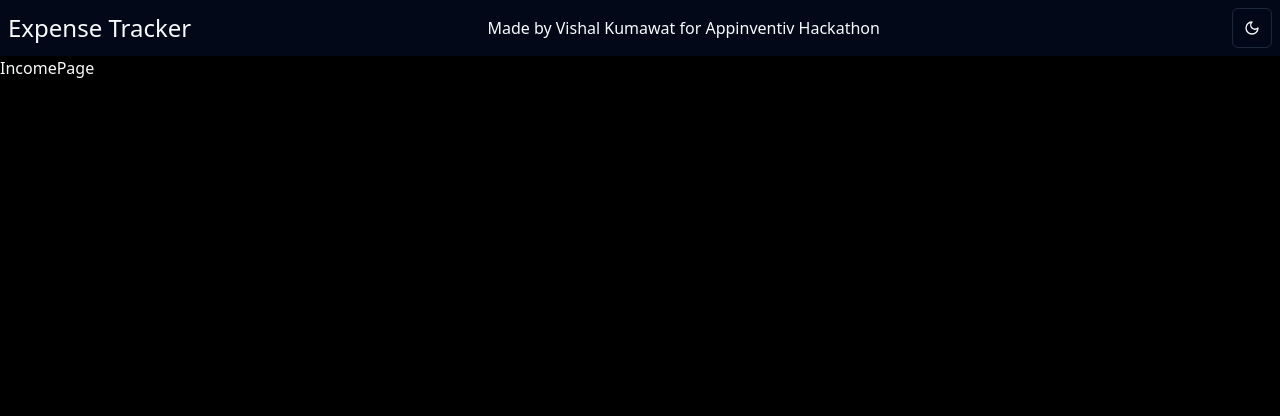
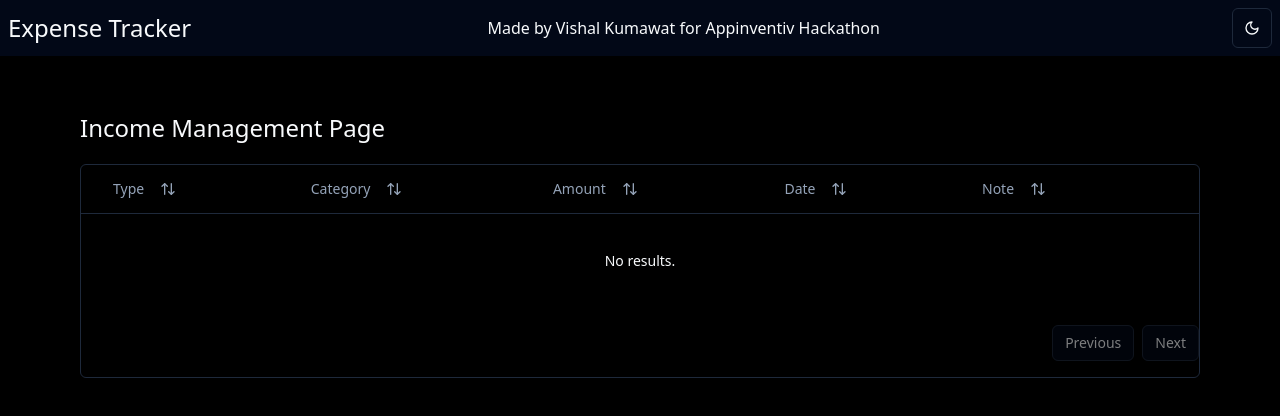
Before and after one commit to vishal-kumawat-appinventiv/hackathon-day1, a React (Vite) app: page /income in a window 1280 px wide. Shown: the top 416 px of the page. Built offline with nearby package versions, Linux system fonts and the light colour scheme.

Commit message:
table added in income

```diff
--- a/package.json
+++ b/package.json
@@ -17,6 +17,7 @@
     "@radix-ui/react-slot": "^1.1.0",
     "@radix-ui/react-toast": "^1.2.2",
     "@reduxjs/toolkit": "^2.3.0",
+    "@tanstack/react-table": "^8.20.5",
     "class-variance-authority": "^0.7.0",
     "clsx": "^2.1.1",
     "date-fns": "^3.6.0",
--- /dev/null
+++ b/src/components/ui/table.tsx
@@ -0,0 +1,117 @@
+import * as React from "react"
+
+import { cn } from "@/lib/utils"
+
+const Table = React.forwardRef<
+  HTMLTableElement,
+  React.HTMLAttributes<HTMLTableElement>
+>(({ className, ...props }, ref) => (
+  <div className="relative w-full overflow-auto">
+    <table
+      ref={ref}
+      className={cn("w-full caption-bottom text-sm", className)}
+      {...props}
+    />
+  </div>
+))
+Table.displayName = "Table"
+
+const TableHeader = React.forwardRef<
+  HTMLTableSectionElement,
+  React.HTMLAttributes<HTMLTableSectionElement>
+>(({ className, ...props }, ref) => (
+  <thead ref={ref} className={cn("[&_tr]:border-b", className)} {...props} />
+))
+TableHeader.displayName = "TableHeader"
+
+const TableBody = React.forwardRef<
+  HTMLTableSectionElement,
+  React.HTMLAttributes<HTMLTableSectionElement>
+>(({ className, ...props }, ref) => (
+  <tbody
+    ref={ref}
+    className={cn("[&_tr:last-child]:border-0", className)}
+    {...props}
+  />
+))
+TableBody.displayName = "TableBody"
+
+const TableFooter = React.forwardRef<
+  HTMLTableSectionElement,
+  React.HTMLAttributes<HTMLTableSectionElement>
+>(({ className, ...props }, ref) => (
+  <tfoot
+    ref={ref}
+    className={cn(
+      "border-t bg-muted/50 font-medium [&>tr]:last:border-b-0",
+      className
+    )}
+    {...props}
+  />
+))
+TableFooter.displayName = "TableFooter"
+
+const TableRow = React.forwardRef<
+  HTMLTableRowElement,
+  React.HTMLAttributes<HTMLTableRowElement>
+>(({ className, ...props }, ref) => (
+  <tr
+    ref={ref}
+    className={cn(
+      "border-b transition-colors hover:bg-muted/50 data-[state=selected]:bg-muted",
+      className
+    )}
+    {...props}
+  />
+))
+TableRow.displayName = "TableRow"
+
+const TableHead = React.forwardRef<
+  HTMLTableCellElement,
+  React.ThHTMLAttributes<HTMLTableCellElement>
+>(({ className, ...props }, ref) => (
+  <th
+    ref={ref}
+    className={cn(
+      "h-12 px-4 text-left align-middle font-medium text-muted-foreground [&:has([role=checkbox])]:pr-0",
+      className
+    )}
+    {...props}
+  />
+))
+TableHead.displayName = "TableHead"
+
+const TableCell = React.forwardRef<
+  HTMLTableCellElement,
+  React.TdHTMLAttributes<HTMLTableCellElement>
+>(({ className, ...props }, ref) => (
+  <td
+    ref={ref}
+    className={cn("p-4 align-middle [&:has([role=checkbox])]:pr-0", className)}
+    {...props}
+  />
+))
+TableCell.displayName = "TableCell"
+
+const TableCaption = React.forwardRef<
+  HTMLTableCaptionElement,
+  React.HTMLAttributes<HTMLTableCaptionElement>
+>(({ className, ...props }, ref) => (
+  <caption
+    ref={ref}
+    className={cn("mt-4 text-sm text-muted-foreground", className)}
+    {...props}
+  />
+))
+TableCaption.displayName = "TableCaption"
+
+export {
+  Table,
+  TableHeader,
+  TableBody,
+  TableFooter,
+  TableHead,
+  TableRow,
+  TableCell,
+  TableCaption,
+}
--- /dev/null
+++ b/src/screens/IncomePage/columns.tsx
@@ -0,0 +1,115 @@
+import { Budget } from "@/lib/types";
+import { ColumnDef } from "@tanstack/react-table";
+import { MoreHorizontal } from "lucide-react";
+import { ArrowUpDown } from "lucide-react";
+
+import { Button } from "@/components/ui/button";
+import {
+  DropdownMenu,
+  DropdownMenuContent,
+  DropdownMenuItem,
+  DropdownMenuLabel,
+  DropdownMenuSeparator,
+  DropdownMenuTrigger,
+} from "@/components/ui/dropdown-menu";
+
+export const columns: ColumnDef<Budget>[] = [
+  {
+    accessorKey: "type",
+    header: ({ column }) => {
+      return (
+        <Button
+          variant="ghost"
+          onClick={() => column.toggleSorting(column.getIsSorted() === "asc")}
+        >
+          Type
+          <ArrowUpDown className="ml-2 h-4 w-4" />
+        </Button>
+      );
+    },
+  },
+  {
+    accessorKey: "category",
+    header: ({ column }) => {
+      return (
+        <Button
+          variant="ghost"
+          onClick={() => column.toggleSorting(column.getIsSorted() === "asc")}
+        >
+          Category
+          <ArrowUpDown className="ml-2 h-4 w-4" />
+        </Button>
+      );
+    },
+  },
+  {
+    accessorKey: "amount",
+    header: ({ column }) => {
+      return (
+        <Button
+          variant="ghost"
+          onClick={() => column.toggleSorting(column.getIsSorted() === "asc")}
+        >
+          Amount
+          <ArrowUpDown className="ml-2 h-4 w-4" />
+        </Button>
+      );
+    },
+  },
+  {
+    accessorKey: "date",
+    header: ({ column }) => {
+      return (
+        <Button
+          variant="ghost"
+          onClick={() => column.toggleSorting(column.getIsSorted() === "asc")}
+        >
+          Date
+          <ArrowUpDown className="ml-2 h-4 w-4" />
+        </Button>
+      );
+    },
+  },
+  {
+    accessorKey: "note",
+    header: ({ column }) => {
+      return (
+        <Button
+          variant="ghost"
+          onClick={() => column.toggleSorting(column.getIsSorted() === "asc")}
+        >
+          Note
+          <ArrowUpDown className="ml-2 h-4 w-4" />
+        </Button>
+      );
+    },
+  },
+  {
+    id: "actions",
+    cell: ({ row }) => {
+      const incomeRow = row.original;
+
+      return (
+        <DropdownMenu>
+          <DropdownMenuTrigger asChild>
+            <Button variant="ghost" className="h-8 w-8 p-0">
+              <span className="sr-only">Open menu</span>
+              <MoreHorizontal className="h-4 w-4" />
+            </Button>
+          </DropdownMenuTrigger>
+          <DropdownMenuContent align="end">
+            <DropdownMenuLabel>Actions</DropdownMenuLabel>
+            <DropdownMenuItem
+              onClick={() => navigator.clipboard.writeText(incomeRow?.id)}
+            >
+              Copy income ID
+            </DropdownMenuItem>
+            <DropdownMenuSeparator />
+            <DropdownMenuItem>Edit Income</DropdownMenuItem>
+            <DropdownMenuItem>Delete Income</DropdownMenuItem>
+          </DropdownMenuContent>
+        </DropdownMenu>
+      );
+    },
+  },
+];
--- /dev/null
+++ b/src/screens/IncomePage/data-table.tsx
@@ -0,0 +1,109 @@
+import {
+  ColumnDef,
+  flexRender,
+  getCoreRowModel,
+  SortingState,
+  getPaginationRowModel,
+  useReactTable,
+  getSortedRowModel,
+} from "@tanstack/react-table";
+
+import {
+  Table,
+  TableBody,
+  TableCell,
+  TableHead,
+  TableHeader,
+  TableRow,
+} from "@/components/ui/table";
+import { Button } from "@/components/ui/button";
+import { useState } from "react";
+
+interface DataTableProps<TData, TValue> {
+  columns: ColumnDef<TData, TValue>[];
+  data: TData[];
+}
+
+export function DataTable<TData, TValue>({
+  columns,
+  data,
+}: DataTableProps<TData, TValue>) {
+  const [sorting, setSorting] = useState<SortingState>([]);
+
+  const table = useReactTable({
+    data,
+    columns,
+    getCoreRowModel: getCoreRowModel(),
+    getPaginationRowModel: getPaginationRowModel(),
+    onSortingChange: setSorting,
+    getSortedRowModel: getSortedRowModel(),
+    state: {
+      sorting,
+    },
+  });
+
+  return (
+    <div className="rounded-md border">
+      <Table>
+        <TableHeader>
+          {table.getHeaderGroups().map((headerGroup) => (
+            <TableRow key={headerGroup.id}>
+              {headerGroup.headers.map((header) => {
+                return (
+                  <TableHead key={header.id}>
+                    {header.isPlaceholder
+                      ? null
+                      : flexRender(
+                          header.column.columnDef.header,
+                          header.getContext()
+                        )}
+                  </TableHead>
+                );
+              })}
+            </TableRow>
+          ))}
+        </TableHeader>
+        <TableBody>
+          {table.getRowModel().rows?.length ? (
+            table.getRowModel().rows.map((row) => (
+              <TableRow
+                key={row.id}
+                data-state={row.getIsSelected() && "selected"}
+              >
+                {row.getVisibleCells().map((cell) => (
+                  <TableCell key={cell.id}>
+                    {flexRender(cell.column.columnDef.cell, cell.getContext())}
+                  </TableCell>
+                ))}
+              </TableRow>
+            ))
+          ) : (
+            <TableRow>
+              <TableCell colSpan={columns.length} className="h-24 text-center">
+                No results.
+              </TableCell>
+            </TableRow>
+          )}
+        </TableBody>
+      </Table>
+      <div className="flex items-center justify-end space-x-2 py-4">
+        <Button
+          variant="outline"
+          size="sm"
+          onClick={() => table.previousPage()}
+          disabled={!table.getCanPreviousPage()}
+        >
+          Previous
+        </Button>
+        <Button
+          variant="outline"
+          size="sm"
+          onClick={() => table.nextPage()}
+          disabled={!table.getCanNextPage()}
+        >
+          Next
+        </Button>
+      </div>
+    </div>
+  );
+}
--- a/src/screens/IncomePage/index.tsx
+++ b/src/screens/IncomePage/index.tsx
@@ -1,13 +1,18 @@
 import { getIncomeData } from "@/redux/slices/budgetSlice";
 import { useSelector } from "react-redux";
+import { columns } from "./columns";
+import { DataTable } from "./data-table";
 
 const IncomePage = () => {
-
   const incomeData = useSelector(getIncomeData);
-
-  console.log(incomeData);
-
-  return <div>IncomePage</div>;
+  return (
+    <>
+      <div className="max-w-6xl mx-auto mt-5 md:mt-10 p-4">
+        <h1 className="text-2xl mb-5">Income Management Page</h1>
+        <DataTable columns={columns} data={incomeData} />
+      </div>
+    </>
+  );
 };
 
 export default IncomePage;
```
Also changed, not shown: 1 other file (tests, documents, lock files or other folders).
